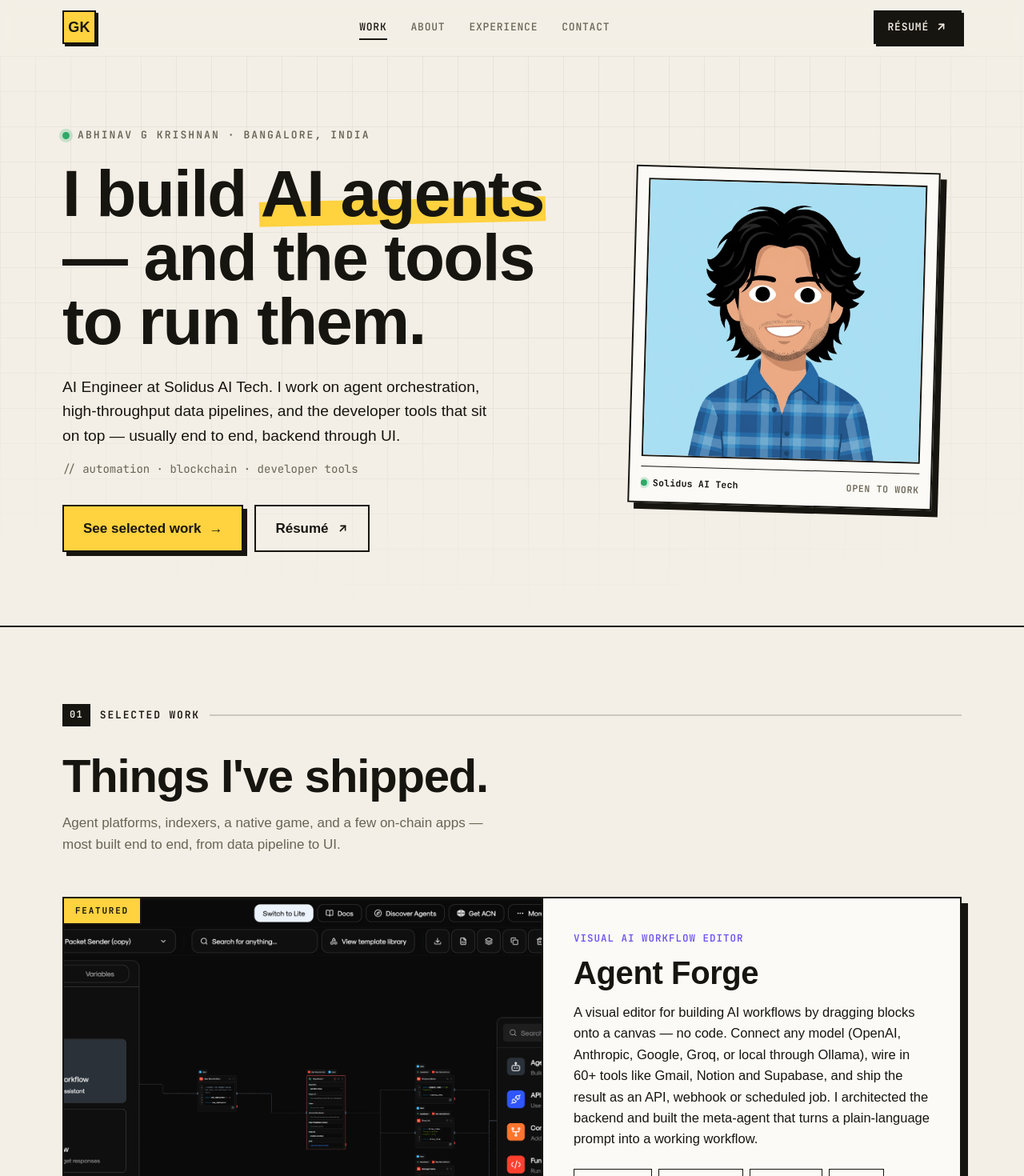
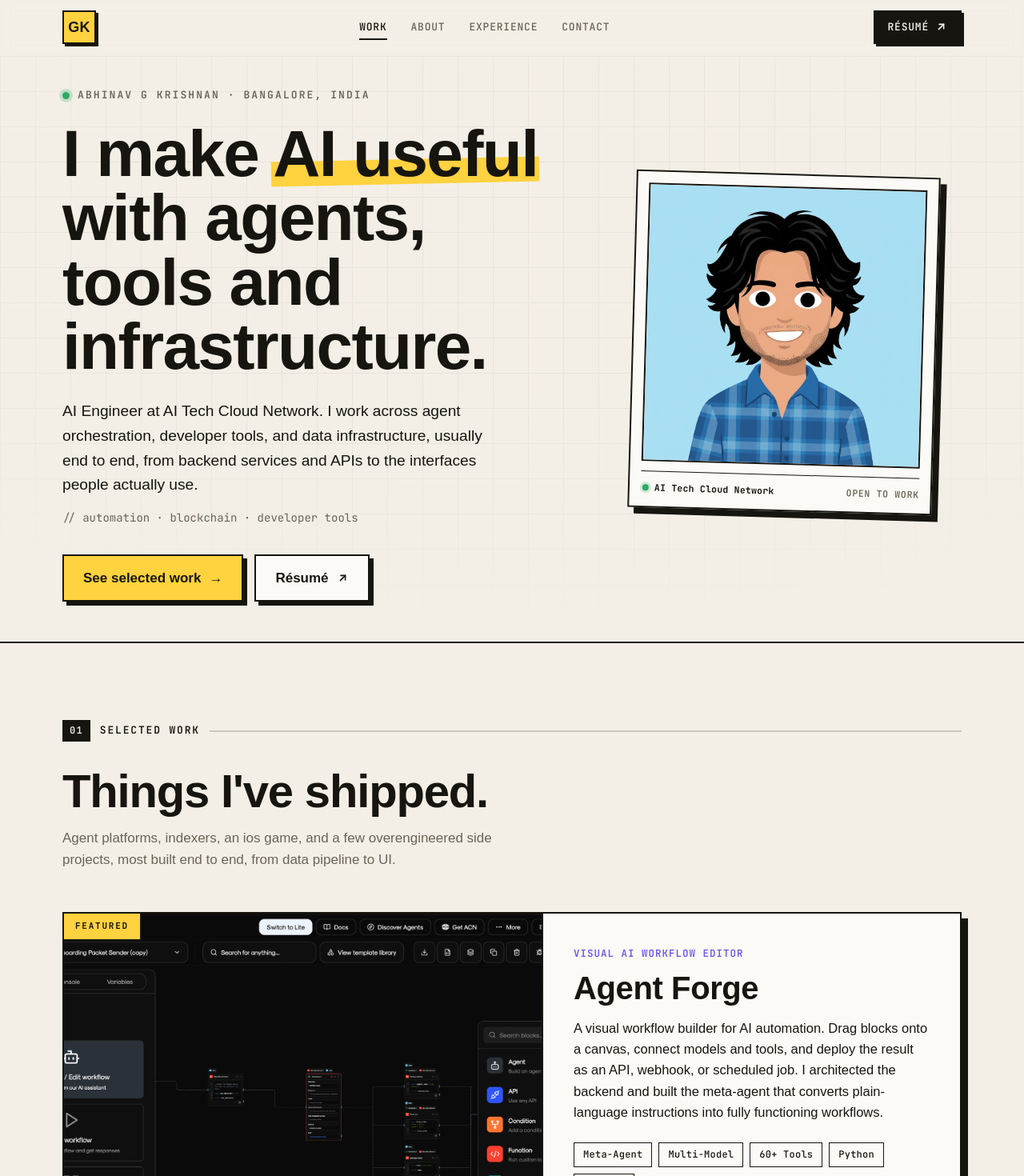
Before and after one commit to abhinavgkrishnan/portfolio, a Next.js app: page / in a window 1280 px wide. Shown: the top 1470 px of the page at 80% size. Built offline with nearby package versions, Linux system fonts and the light colour scheme; a web font is replaced by a local one.

Commit message:
Resume.ts and other minor fixes

```diff
--- a/src/app/globals.css
+++ b/src/app/globals.css
@@ -110,7 +110,8 @@ header.nav.scrolled { border-bottom: var(--bd); background: color-mix(in srgb, v
 @media (max-width: 760px) { .nav-links { display: none; } }
 
 /* ============ HERO ============ */
-.hero { position: relative; padding: 84px 0 92px; overflow: hidden; }
+.hero { position: relative; padding: 24px 0 40px; overflow: hidden; min-height: calc(100svh - 68px); display: flex; align-items: center; }
+.hero .wrap { width: 100%; }
 .hero .grid-bg {
   position: absolute; inset: 0; pointer-events: none; opacity: .05;
   background-image: linear-gradient(var(--ink) 1px, transparent 1px), linear-gradient(90deg, var(--ink) 1px, transparent 1px);
@@ -138,8 +139,8 @@ header.nav.scrolled { border-bottom: var(--bd); background: color-mix(in srgb, v
 .portrait-img img { width: 100%; height: 100%; object-fit: cover; }
 .portrait-meta { display: flex; align-items: center; justify-content: space-between; gap: 10px; margin-top: 12px; padding-top: 11px; border-top: 1.5px solid var(--ink); font-family: var(--font-mono); font-size: 11.5px; font-weight: 600; letter-spacing: 0.02em; white-space: nowrap; }
 .portrait-meta .now { color: var(--muted); text-transform: uppercase; letter-spacing: 0.06em; }
-.portrait-meta .co { display: inline-flex; align-items: center; gap: 7px; overflow: hidden; text-overflow: ellipsis; }
-.portrait-meta .co b { font-weight: 700; }
+.portrait-meta .co { display: inline-flex; align-items: center; gap: 7px; min-width: 0; padding-left: 2px; }
+.portrait-meta .co b { font-weight: 700; overflow: hidden; text-overflow: ellipsis; white-space: nowrap; }
 .portrait-meta .pulse { width: 8px; height: 8px; border-radius: 50%; background: var(--green); flex: none; box-shadow: 0 0 0 3px color-mix(in srgb, var(--green) 22%, transparent); }
 
 @media (max-width: 900px) {
@@ -190,11 +191,11 @@ section.block { padding: 96px 0; border-top: var(--bd); }
 @media (max-width: 640px) { .proj-grid { grid-template-columns: 1fr; } }
 
 /* ============ ABOUT ============ */
-.about-grid { display: grid; grid-template-columns: 1.3fr 1fr; gap: 30px; align-items: start; }
+.about-grid { display: grid; grid-template-columns: 1fr 1fr; gap: 24px; align-items: center; }
 .about-card { border: var(--bd); background: var(--card); padding: 38px 36px; box-shadow: var(--shadow); }
 .about-card p.big { font-size: clamp(19px, 1.7vw, 24px); line-height: 1.5; font-family: var(--font-display); font-weight: 500; letter-spacing: -0.01em; margin-bottom: 22px; }
 .about-card p.small { color: var(--muted); font-size: 16px; }
-.about-side { display: flex; flex-direction: column; gap: 20px; }
+.about-side { display: flex; flex-direction: column; gap: 24px; }
 .panel { border: var(--bd); background: var(--card); padding: 24px 24px 26px; box-shadow: var(--shadow); }
 .panel h4 { font-family: var(--font-mono); font-size: 12px; font-weight: 700; letter-spacing: 0.12em; text-transform: uppercase; color: var(--muted); margin-bottom: 16px; }
 .stack-chips { display: flex; flex-wrap: wrap; gap: 8px; }
--- a/src/components/Hero.tsx
+++ b/src/components/Hero.tsx
@@ -18,14 +18,14 @@ export default function Hero() {
                     <p className="sub mono reveal d2">{personal.sub}</p>
                     <div className="hero-actions reveal d3">
                         <a href="#work" className="btn primary">See selected work <span className="arr">→</span></a>
-                        <a href="/Resume.pdf" target="_blank" rel="noopener" className="btn ghost">Résumé <ArrowUpRight /></a>
+                        <a href="/Resume.pdf" target="_blank" rel="noopener" className="btn">Résumé <ArrowUpRight /></a>
                     </div>
                 </div>
                 <div className="portrait-wrap reveal d2">
                     <div className="portrait-card">
                         <div className="portrait-img"><img src="/profile.png" alt={personal.name} /></div>
                         <div className="portrait-meta">
-                            <span className="co"><span className="pulse"></span><b>Solidus AI Tech</b></span>
+                            <span className="co"><span className="pulse"></span><b>AI Tech Cloud Network</b></span>
                             <span className="now">Open to work</span>
                         </div>
                     </div>
--- a/src/components/Projects.tsx
+++ b/src/components/Projects.tsx
@@ -12,7 +12,7 @@ export default function Projects() {
                 <div className="block-head">
                     <span className="seclabel reveal"><span className="num">01</span> Selected work <span className="bar"></span></span>
                     <h2 className="h2 reveal">Things I&apos;ve shipped.</h2>
-                    <p className="lead-2 reveal d1">Agent platforms, indexers, a native game, and a few on-chain apps — most built end to end, from data pipeline to UI.</p>
+                    <p className="lead-2 reveal d1">Agent platforms, indexers, an ios game, and a few overengineered side projects, most built end to end, from data pipeline to UI.</p>
                 </div>
 
                 {featured && (
--- a/src/data/resume.ts
+++ b/src/data/resume.ts
@@ -11,30 +11,31 @@ export const resumeData = {
         x: "https://x.com/_gkoding",
         telegram: "https://t.me/gkoding",
         // Hero
-        headlineLead: "I build",
-        headlineHighlight: "AI agents",
-        headlineTrail: "— and the tools to run them.",
-        lead: "AI Engineer at Solidus AI Tech. I work on agent orchestration, high-throughput data pipelines, and the developer tools that sit on top — usually end to end, backend through UI.",
+        // Building AI agents, developer tools, and occasionally overengineered side projects.
+        headlineLead: "I make",
+        headlineHighlight: "AI useful",
+        headlineTrail: "with agents, tools and infrastructure.",
+        lead: "AI Engineer at AI Tech Cloud Network. I work across agent orchestration, developer tools, and data infrastructure, usually end to end, from backend services and APIs to the interfaces people actually use.",
         sub: "// automation · blockchain · developer tools",
         // About
-        aboutBig: "Most of what I do is making AI agents actually useful — connecting them to real APIs and MCP servers, and keeping huge responses from blowing past the model's context window.",
-        aboutSmall: "At Solidus AI Tech I built a Python agent orchestrator, shipped 25+ specialized agents, and built Agent Forge — a visual workflow platform with a meta-agent that turns plain language into working workflows. Before that, two years at Deloitte on Salesforce → NetSuite integrations and automation.",
+        aboutBig: "I like building the less glamorous parts of AI: the orchestration layers, tool connections, data pipelines, and interfaces that turn impressive demos into products people can actually use.",
+        aboutSmall: "Before AI, I spent two years solving integration and automation problems at Deloitte. That experience shaped how I approach engineering today: start with the workflow, build reliable systems underneath, and make the complexity disappear for the user.",
         focus: [
-            "AI agents & orchestration",
-            "High-throughput data pipelines",
-            "Developer tools & APIs",
+          "AI agents & orchestration",
+          "Data systems & infrastructure",
+          "Developer tools & APIs",
         ],
         focusNote: "// off the clock: gaming, marathons, and a lot of reading",
     },
     experience: [
         {
-            company: "Solidus AI Tech",
+            company: "AI Tech Cloud Network",
             role: "AI Engineer / Full-Stack Developer",
             period: "Feb 2025 — Present",
             location: "Remote",
             description: [
-                "Architected a Python AI agent orchestrator that taps into an array of API tools and MCP servers, simplifying automation.",
-                "Developed 25+ specialized AI agents for diverse use cases.",
+                "Architected a Python AI agent orchestrator that taps into an array of API tools and MCP servers, enabling agents to interact with APIs, databases, and external tools through a unified orchestration layer.",
+                "Built and deployed 25+ production AI agents across automation, research, and developer tooling workflows.",
                 "Used DuckDB as an intermediate SQL layer for massive API responses, letting agents query targeted data instead of hitting context limits.",
                 "Built Agent Forge, a visual workflow platform — architecting the backend and a meta-agent for natural-language workflow generation.",
                 "Managed full-stack deployment pipelines across Docker, Railway, Supabase, and Vercel.",
@@ -61,7 +62,7 @@ export const resumeData = {
             link: "https://forge.aitech.io/",
             image: "/agentforge.png",
             description:
-                "A visual editor for building AI workflows by dragging blocks onto a canvas — no code. Connect any model (OpenAI, Anthropic, Google, Groq, or local through Ollama), wire in 60+ tools like Gmail, Notion and Supabase, and ship the result as an API, webhook or scheduled job. I architected the backend and built the meta-agent that turns a plain-language prompt into a working workflow.",
+                "A visual workflow builder for AI automation. Drag blocks onto a canvas, connect models and tools, and deploy the result as an API, webhook, or scheduled job. I architected the backend and built the meta-agent that converts plain-language instructions into fully functioning workflows.",
             chips: ["Meta-Agent", "Multi-Model", "60+ Tools", "Python", "Backend"],
         },
         {
@@ -70,7 +71,7 @@ export const resumeData = {
             link: "http://ohsnap.it",
             image: "/ohsnap.png",
             description:
-                "A high-throughput indexer wired to a self-hosted Farcaster hub through a sharded pipeline, pushing events to Kafka. I built the developer APIs and a Scanner dashboard that streams live network activity.",
+                "A high-throughput Farcaster indexer built on a sharded event pipeline and Kafka. I developed the developer APIs and a live Scanner dashboard that streams network activity in real time.",
             chips: ["Kafka", "Self-hosted Hub", "Developer APIs"],
         },
         {
```
